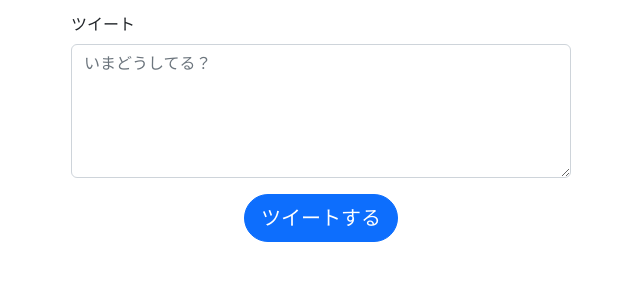
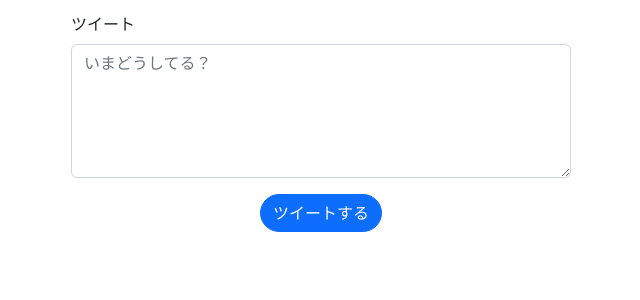
Before and after one commit to Kentaro1043/tweet-server, a Flask app: page / in a window 1280 px wide. Shown: the part 232-532 px from the top of the page, without its empty margins (319-959 px from the left). Run offline with Flask 3, Linux system fonts and the light colour scheme; some libraries are stand-ins or nearby versions.

Commit message:
feat: ボタンのサイズ変更

```diff
--- a/templates/index.html
+++ b/templates/index.html
@@ -34,7 +34,7 @@
 			<textarea rows="5" class="form-control" id="tweet-input" placeholder="いまどうしてる？"></textarea>
 		</div>
 		<div class="text-center">
-			<button class="btn btn-primary btn-lg mt-3 mx-auto rounded-pill">ツイートする</button>
+			<button class="btn btn-primary mt-3 mx-auto rounded-pill">ツイートする</button>
 		</div>
 	</div>
 </main>
```
